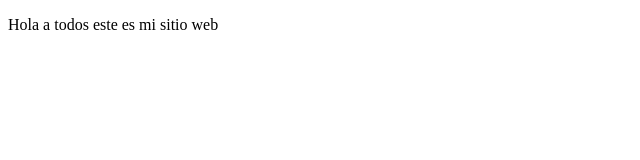
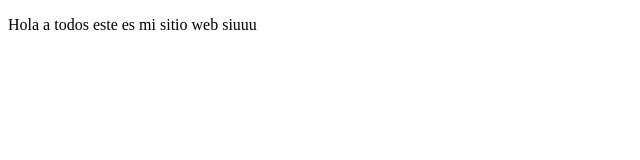
Before and after one commit to Gove1226/PersonalProjects, a plain HTML site: page index.html in a window 1280 px wide. Shown: the full height of the page, 0-640 px from the left. Drawn offline with Linux system fonts and the light colour scheme.

Commit message:
cambios agregamos siuu

```diff
--- a/index.html
+++ b/index.html
@@ -8,7 +8,7 @@
 </head>
 <body>
   <p>
-      Hola a todos este es mi sitio web
+      Hola a todos este es mi sitio web siuuu
   </p>
 </body>
 </html>
```
